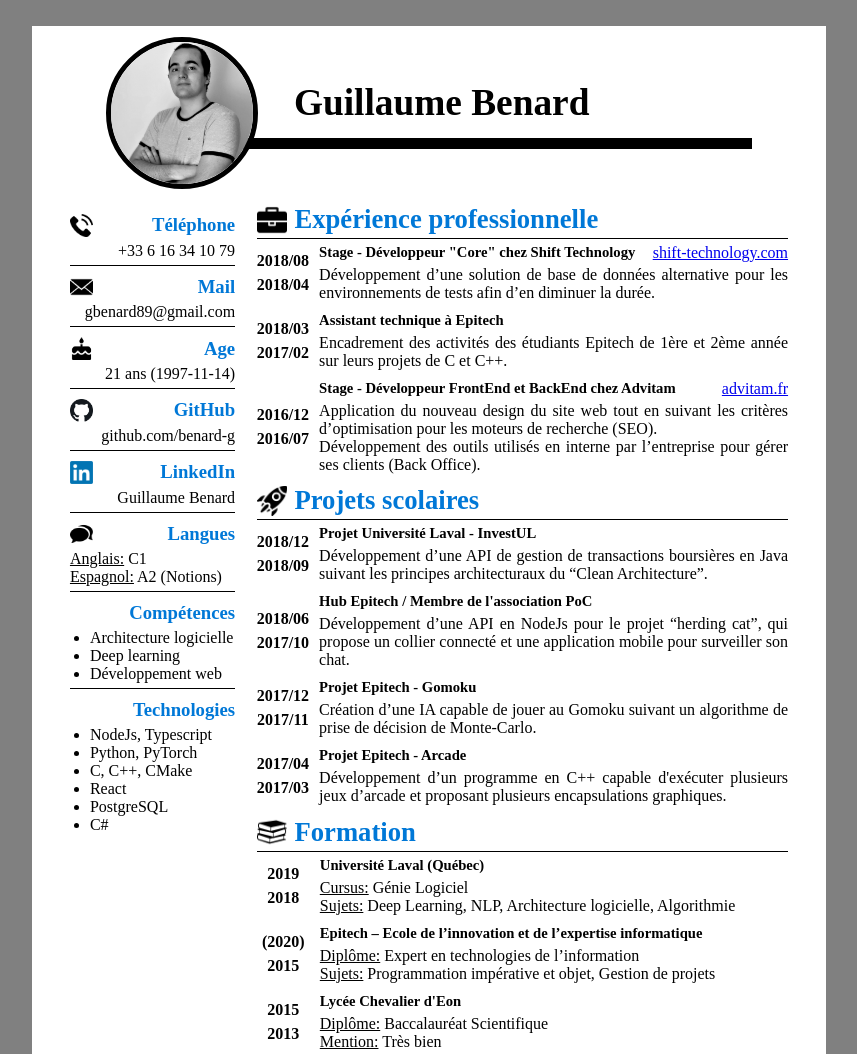
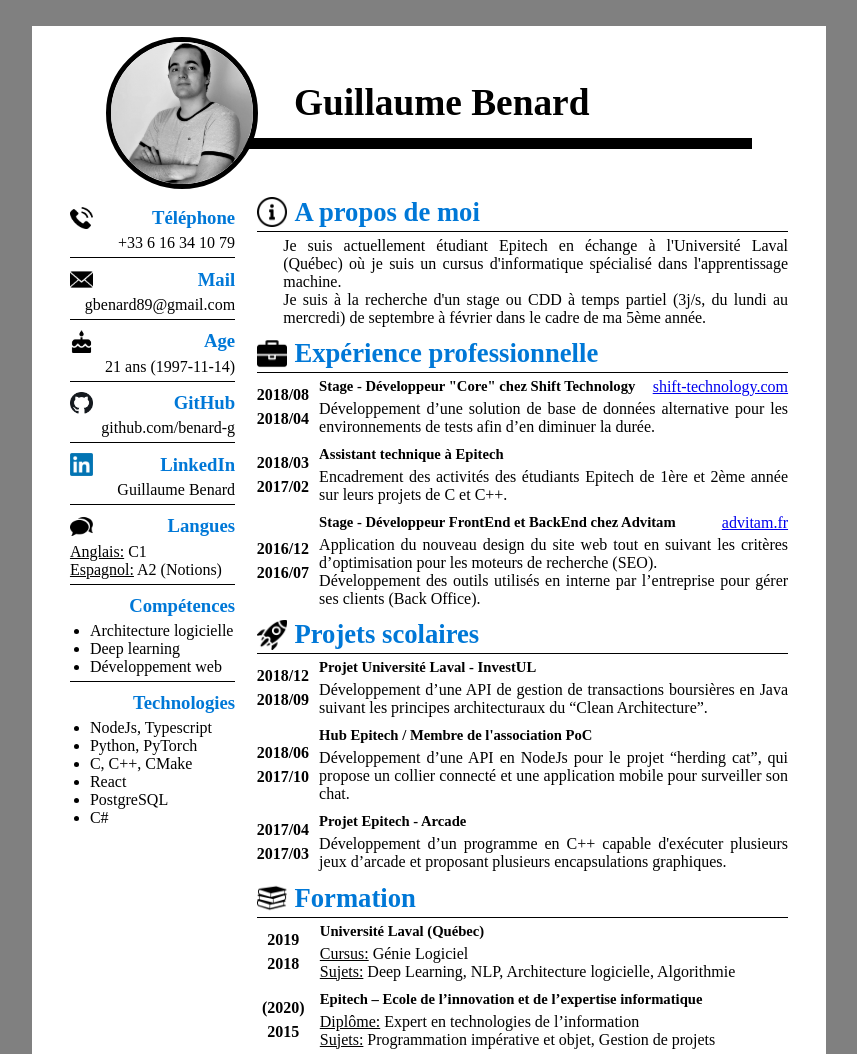
Before and after one commit to benard-g/CV, a website: page src/index.html in a window 1280 px wide. Shown: the top 1054 px of the page, without its empty margins (211-1068 px from the left). Drawn offline with Linux system fonts and the light colour scheme.

Commit message:
Add about section

```diff
--- a/src/index.html
+++ b/src/index.html
@@ -6,7 +6,7 @@
     <meta name="viewport" content="width=device-width, initial-scale=1.0">
     <meta http-equiv="X-UA-Compatible" content="ie=edge">
 
-    <title>Guillaume Benard</title>
+    <title>Guillaume Benard - CV</title>
 
     <link rel="stylesheet" type="text/css" href="style.css" />
 </head>
@@ -23,6 +23,29 @@
     <div class="section-container">
         <!-- Right section -->
         <div class="section-box-right">
+            <!-- About me -->
+            <div class="section">
+                <div class="section-title">
+                    <img src="assets/logos/about.png" />
+                    <h2>A propos de moi</h2>
+                </div>
+
+                <div class="section-content-container">
+                    <div class="section-content">
+                        <p class="left-marged">
+                            Je suis actuellement étudiant Epitech en échange à
+                            l'Université Laval (Québec) où je suis un cursus
+                            d'informatique spécialisé dans l'apprentissage machine.
+                        </p>
+                        <p class="left-marged">
+                            Je suis à la recherche d'un stage ou CDD à temps
+                            partiel (3j/s, du lundi au mercredi) de septembre à
+                            février dans le cadre de ma 5ème année.
+                        </p>
+                    </div>
+                </div>
+            </div>
+
             <!-- Experience -->
             <div class="section">
                 <div class="section-title">
@@ -122,21 +145,6 @@
                             Développement d’une API en NodeJs pour le projet
                             “herding cat”, qui propose un collier connecté et
                             une application mobile pour surveiller son chat.
-                        </p>
-                    </div>
-                </div>
-
-                <div class="section-content-container">
-                    <div class="section-content-date">
-                        <div>2017/12</div>
-                        <div>2017/11</div>
-                    </div>
-                    <div class="section-content">
-                        <h3>Projet Epitech - Gomoku</h3>
-                        <p>
-                            Création d’une IA capable de jouer au Gomoku
-                            suivant un algorithme de prise de décision
-                            de Monte-Carlo.
                         </p>
                     </div>
                 </div>
--- a/src/style.css
+++ b/src/style.css
@@ -27,7 +27,6 @@ h1, h2, h3, p {
  */
 .header-box {
     height: 15%;
-    margin-bottom: 0.2cm;
 }
 
 .section-container {
@@ -192,6 +191,11 @@ h1, h2, h3, p {
     color: #0078d7;
 }
 
+.left-marged {
+    max-width: 95%;
+    margin-left: auto;
+}
+
 /*
  * Utils
  */
```
Also changed, not shown: src/assets/logos/about.png (added).
